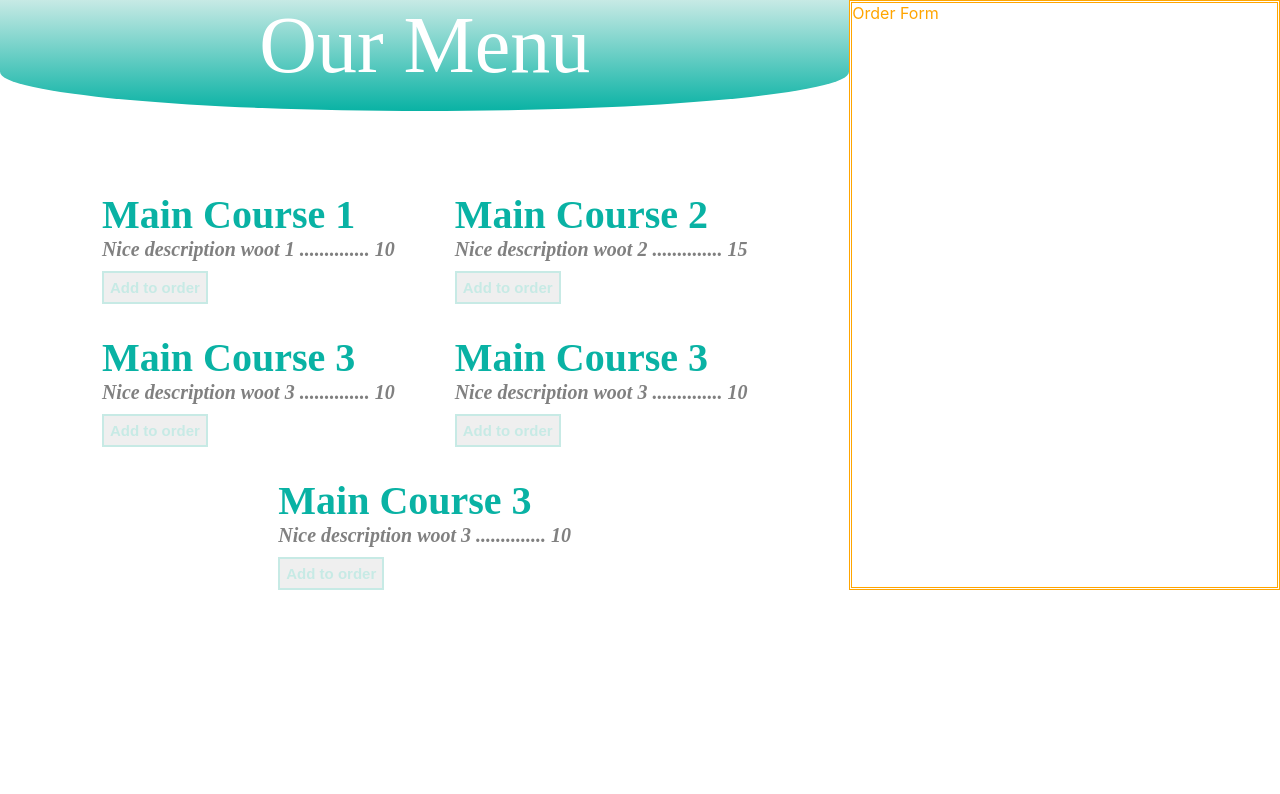
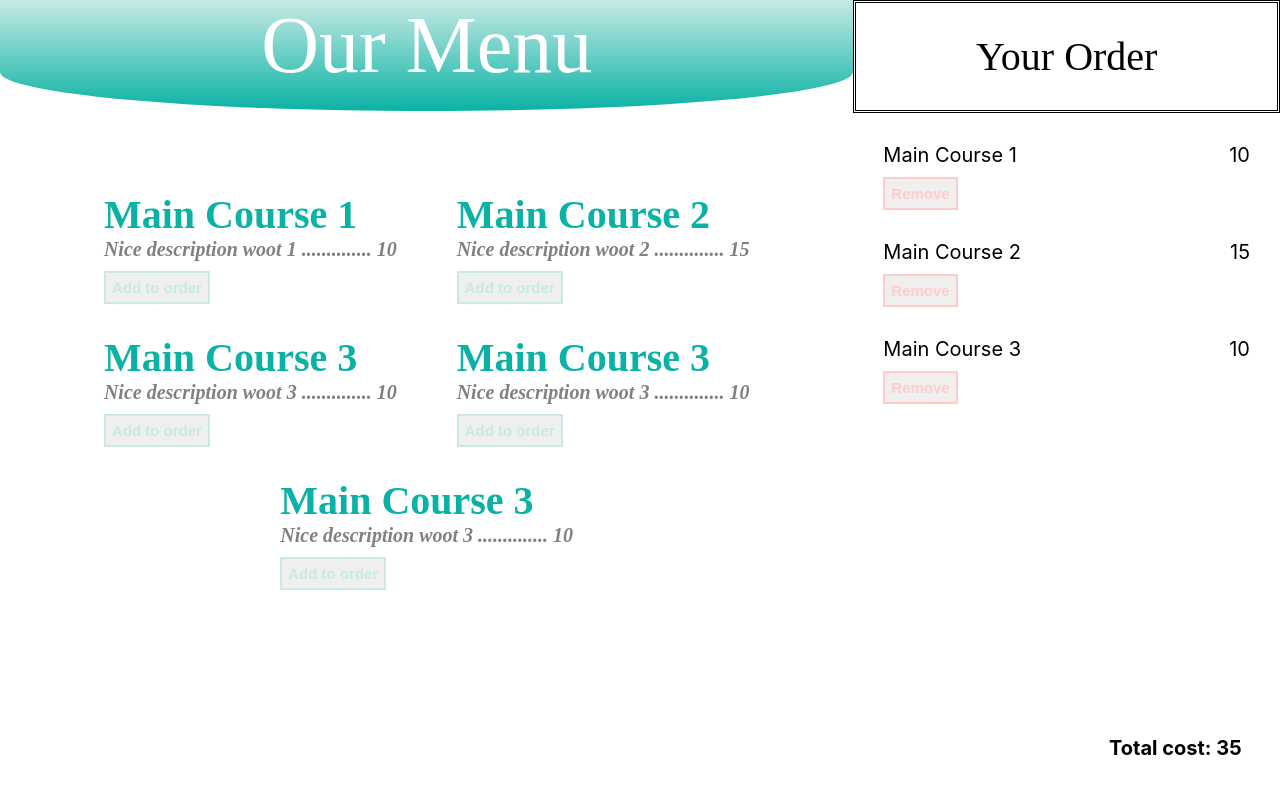
Before and after one commit to annie-sharkey/LaunchMenu, a React (Create React App) app: page / in a window 1280 px wide. Shown: the top 794 px of the page. Built offline with nearby package versions, Linux system fonts and the light colour scheme.

Commit message:
establish order UI

```diff
--- a/src/App.css
+++ b/src/App.css
@@ -1,3 +1,3 @@
-.App {
+/* .App {
   display: flex;
-}
+} */
--- a/src/App.js
+++ b/src/App.js
@@ -5,7 +5,7 @@ import OrderForm from "./OrderForm.js";
 
 function App() {
   return (
-    <div className="App">
+    <div style={{ display: "flex" }}>
       <div
         style={{
           flex: 2
@@ -14,7 +14,7 @@ function App() {
         <Menu />
       </div>
 
-      <div style={{ color: "orange", flex: 1, borderStyle: "double" }}>
+      <div style={{ flex: 1 }}>
         <OrderForm />
       </div>
     </div>
--- a/src/Menu.css
+++ b/src/Menu.css
@@ -29,7 +29,7 @@ h6 {
   display: inline;
 }
 
-button {
+.addButton {
   margin-top: 10px;
   border-color: #c7eae5;
   font-weight: bolder;
--- a/src/Menu.js
+++ b/src/Menu.js
@@ -10,13 +10,19 @@ const mainCourses = [
 ];
 
 const mainCourse = (title, description, price) => {
+  const title1 = title;
   return (
     <div className="menuItem">
       <h2>{title}</h2>
       <h6>{description}</h6>
       <h6> .............. {price}</h6>
       <div>
-        <button>Add to order</button>
+        <button
+          className="addButton"
+          onClick={() => console.log("Button clicked", title1)}
+        >
+          Add to order
+        </button>
       </div>
     </div>
   );
--- /dev/null
+++ b/src/OrderForm.css
@@ -0,0 +1,24 @@
+.orderHeader {
+  font-family: "Montserrat";
+  font-size: 40px;
+  text-align: center;
+  /* margin-top: 40px; */
+}
+
+.total {
+  position: absolute;
+  bottom: 5%;
+  right: 3%;
+  font-size: 20px;
+  font-weight: bold;
+}
+
+.removeButton {
+  margin-top: 10px;
+  border-color: #ffcccb;
+  font-weight: bolder;
+  color: #ffcccb;
+  font-size: 15px;
+  border-style: double;
+  padding: 6px;
+}
--- a/src/OrderForm.js
+++ b/src/OrderForm.js
@@ -1,12 +1,104 @@
-import React, {Component} from 'react';
+import React, { Component } from "react";
+import "./OrderForm.css";
+
+const orderedItem = (title, price) => {
+  return (
+    <div style={{ margin: "30px" }}>
+      <div
+        style={{
+          display: "flex",
+          justifyContent: "space-between",
+          fontSize: "20px"
+        }}
+      >
+        <div>{title}</div>
+        <div>{price}</div>
+      </div>
+      <button className="removeButton">Remove</button>
+    </div>
+  );
+};
 
 class OrderForm extends Component {
+  constructor(props) {
+    super(props);
+    this.state = {
+      orders: [
+        {
+          title: "Main Course 1",
+          description: "Nice description woot 1",
+          price: 10
+        },
+        {
+          title: "Main Course 2",
+          description: "Nice description woot 2",
+          price: 15
+        },
+        {
+          title: "Main Course 3",
+          description: "Nice description woot 3",
+          price: 10
+        }
+        // {
+        //   title: "Main Course 4",
+        //   description: "Nice description woot 3",
+        //   price: 10
+        // },
+        // {
+        //   title: "Main Course 5",
+        //   description: "Nice description woot 3",
+        //   price: 10
+        // }
+      ]
+    };
+  }
+  render() {
+    let totalCost = this.state.orders
+      .map(order => order.price)
+      .reduce((prev, next) => prev + next);
 
-    render() {
-      return (
-        <div>Order Form</div>
-      );
-    }
+    return (
+      <div>
+        <div
+          className="orderHeader"
+          style={{ borderStyle: "double", padding: "30px" }}
+        >
+          Your Order
+        </div>{" "}
+        {this.state.orders.map(order => {
+          return orderedItem(order.title, order.price);
+        })}
+        <div className="total">Total cost: {totalCost}</div>
+      </div>
+    );
   }
+}
 
-  export default OrderForm;
+export default OrderForm;
+
+// 1.
+// render() {
+//   let totalCost = this.state.orders
+//     .map(order => order.price)
+//     .reduce((prev, next) => prev + next);
+
+//   return (
+//     <div>
+//       <div
+//         className="orderHeader"
+//         style={{ borderStyle: "double", padding: "30px" }}
+//       >
+//         Your Order
+//       </div>{" "}
+//       <div>
+//         {this.state.orders.map(order => {
+//           return order.title;
+//         })}
+//       </div>
+//       <div className="total">Total cost: {totalCost}</div>
+//     </div>
+//   );
+// }
+// }
+
+// export default OrderForm;
```
